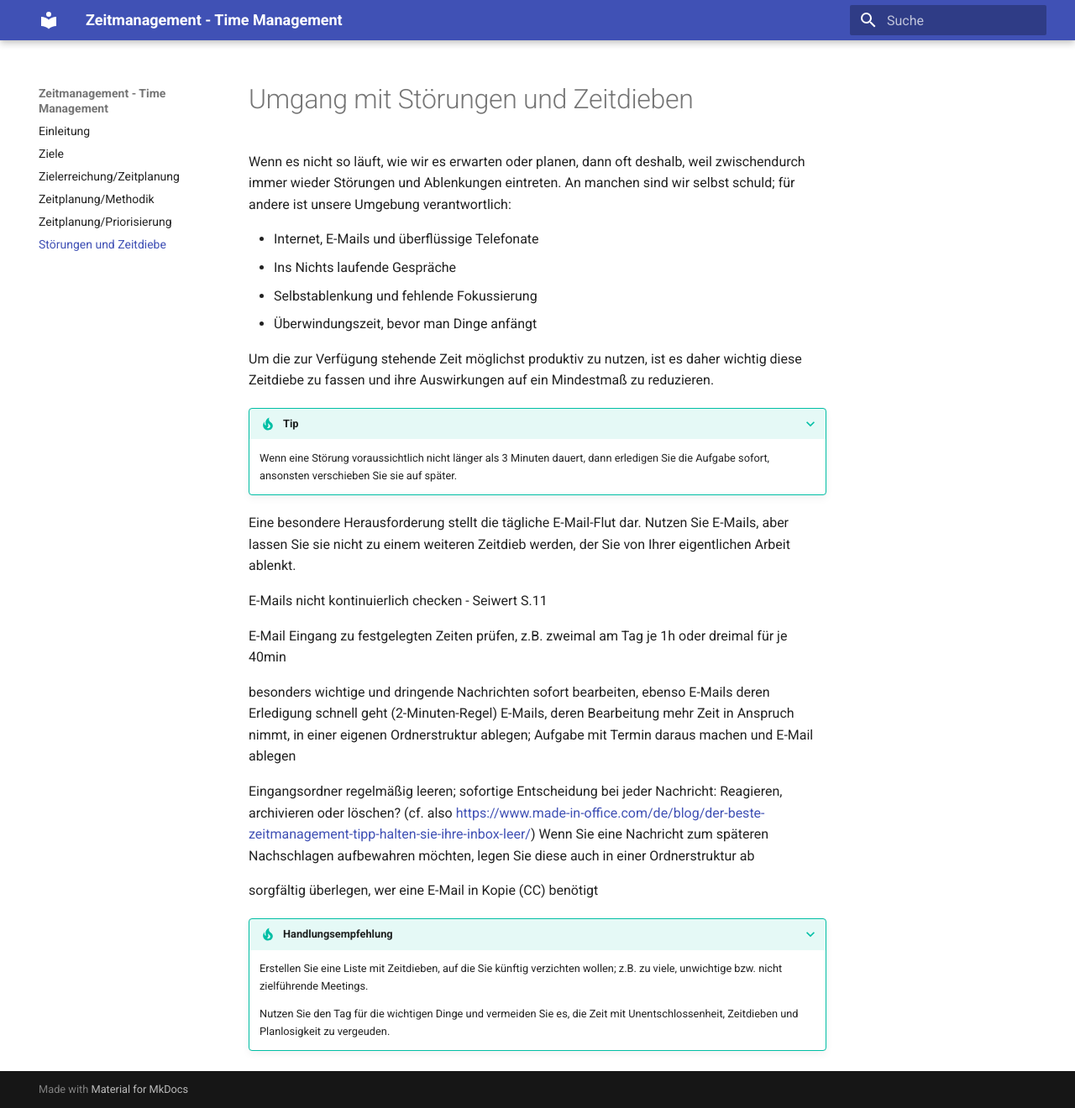
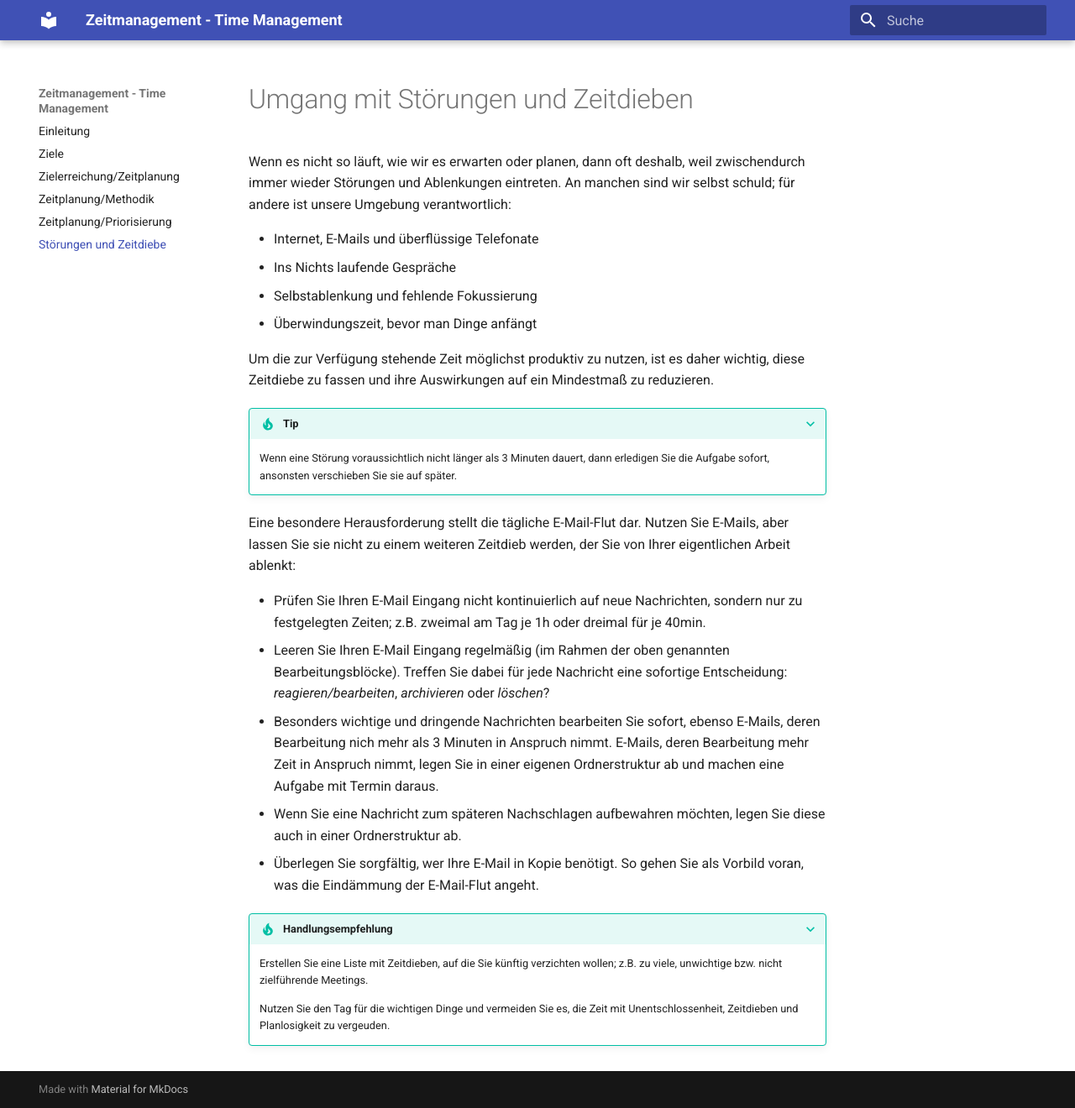
Before and after one commit to fneur/time-management, an MkDocs documentation site: the page built from docs/zeitdiebe.md, in a window 1280 px wide and 1320 px high. Shown: the whole window at 84% size. Built offline with MkDocs 1.6.1 and Material for MkDocs 9.7.7, drawn with Linux system fonts in a browser that asks for light colours.

Commit message:
Fix 2 typos in zeitdiebe.md

```diff
--- a/docs/zeitdiebe.md
+++ b/docs/zeitdiebe.md
@@ -9,7 +9,7 @@ manchen sind wir selbst schuld; für andere ist unsere Umgebung verantwortlich:
  - Überwindungszeit, bevor man Dinge anfängt
 
 Um die zur Verfügung stehende Zeit möglichst produktiv zu nutzen, ist es
-daher wichtig diese Zeitdiebe zu fassen und ihre Auswirkungen auf ein
+daher wichtig, diese Zeitdiebe zu fassen und ihre Auswirkungen auf ein
 Mindestmaß zu reduzieren.
 
 ???+ tip
@@ -18,22 +18,22 @@ Mindestmaß zu reduzieren.
 
 Eine besondere Herausforderung stellt die tägliche E-Mail-Flut dar. Nutzen
 Sie E-Mails, aber lassen Sie sie nicht zu einem weiteren Zeitdieb werden, der
-Sie von Ihrer eigentlichen Arbeit ablenkt.
+Sie von Ihrer eigentlichen Arbeit ablenkt:
 
-
-E-Mails nicht kontinuierlich checken - Seiwert S.11
-
-E-Mail Eingang zu festgelegten Zeiten prüfen, z.B. zweimal am Tag je 1h oder dreimal für je 40min
-
-besonders wichtige und dringende Nachrichten sofort bearbeiten, ebenso E-Mails deren Erledigung schnell geht (2-Minuten-Regel)
-E-Mails, deren Bearbeitung mehr Zeit in Anspruch nimmt, in einer eigenen Ordnerstruktur ablegen; Aufgabe mit Termin daraus machen und E-Mail ablegen
-
-Eingangsordner regelmäßig leeren; sofortige Entscheidung bei jeder Nachricht: Reagieren, archivieren oder löschen?
-(cf. also https://www.made-in-office.com/de/blog/der-beste-zeitmanagement-tipp-halten-sie-ihre-inbox-leer/)
-Wenn Sie eine Nachricht zum späteren Nachschlagen aufbewahren möchten, legen Sie diese auch in einer Ordnerstruktur ab
-
-sorgfältig überlegen, wer eine E-Mail in Kopie (CC) benötigt
-
+ - Prüfen Sie Ihren E-Mail Eingang nicht kontinuierlich auf neue Nachrichten,
+   sondern nur zu festgelegten Zeiten; z.B. zweimal am Tag je 1h oder dreimal
+   für je 40min.
+ - Leeren Sie Ihren E-Mail Eingang regelmäßig (im Rahmen der oben genannten
+   Bearbeitungsblöcke). Treffen Sie dabei für jede Nachricht eine
+   sofortige Entscheidung: *reagieren/bearbeiten*, *archivieren* oder *löschen*?
+ - Besonders wichtige und dringende Nachrichten bearbeiten Sie sofort, ebenso
+   E-Mails, deren Bearbeitung nich mehr als 3 Minuten in Anspruch nimmt.
+   E-Mails, deren Bearbeitung mehr Zeit in Anspruch nimmt, legen Sie in einer
+   eigenen Ordnerstruktur ab und machen eine Aufgabe mit Termin daraus.
+ - Wenn Sie eine Nachricht zum späteren Nachschlagen aufbewahren möchten,
+   legen Sie diese auch in einer Ordnerstruktur ab.
+ - Überlegen Sie sorgfältig, wer Ihre E-Mail in Kopie benötigt. So gehen Sie
+   als Vorbild voran, was die Eindämmung der E-Mail-Flut angeht.
 
 ???+ tip "Handlungsempfehlung"
     Erstellen Sie eine Liste mit Zeitdieben, auf die Sie künftig verzichten
```
